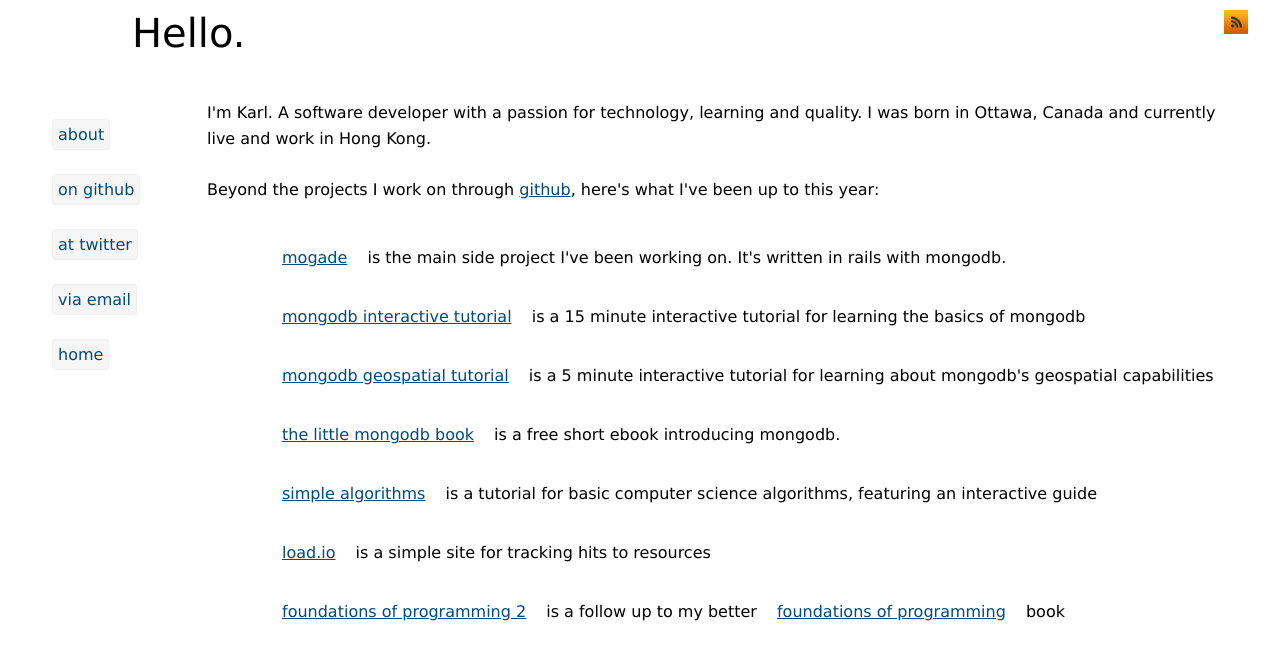
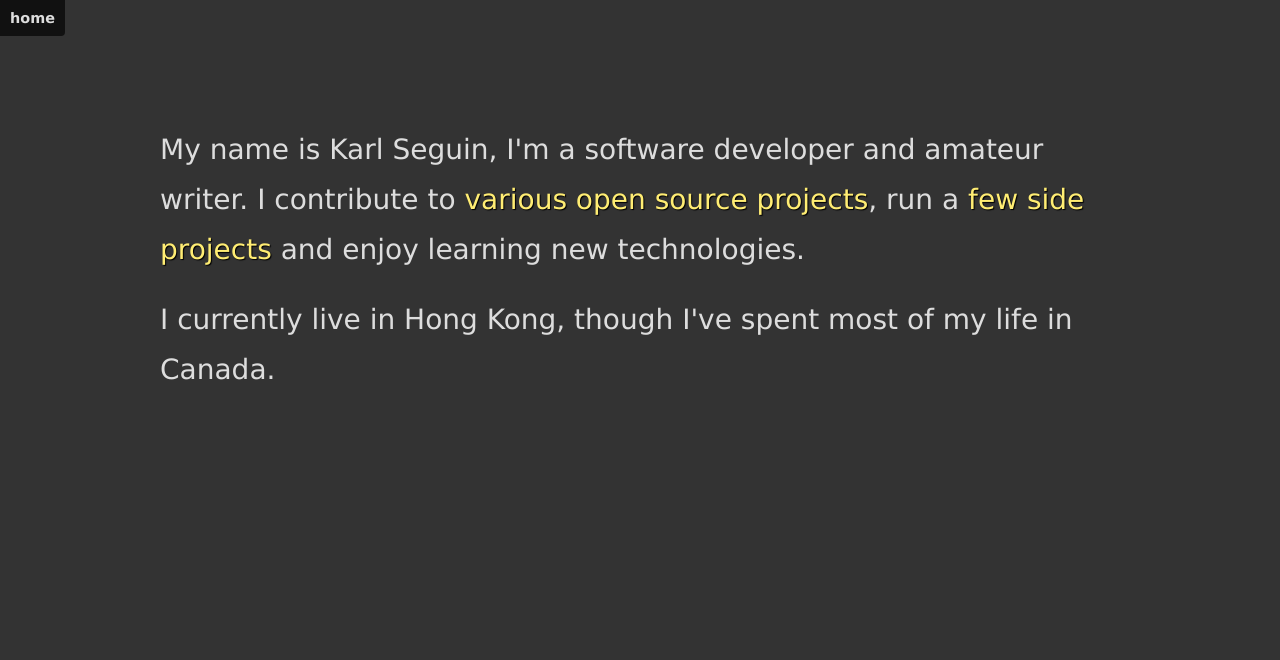
Before and after one commit to fehmicansaglam/fehmicansaglam.github.com, a Jekyll site: the page about.html, which Jekyll copies as it is, in a window 1280 px wide. Shown: the top 660 px of the page. Built offline with Jekyll 4.4.1, drawn with Linux system fonts in a browser that asks for light colours; nearby versions of some CDN libraries.

Commit message:
new about page

```diff
--- a/_layouts/default.html
+++ b/_layouts/default.html
@@ -4,10 +4,10 @@
     <title>{{ page.title }}</title>
     <meta name="description" content="code, write, think" />
     <link href="/assets/css/main.css" rel="stylesheet" />
+    {% if page.css %}<link href="/assets/css/{{ page.css }}.css" rel="stylesheet" />{% endif %}
+    <script src="//ajax.googleapis.com/ajax/libs/jquery/1.7.1/jquery.min.js"></script>
+    {% if page.js %}<script src="/assets/js/{{ page.js}}.js"></script>{% endif %}
     <link href="//feeds.feedburner.com/KarlSeguinsBlog" rel="alternate" type="application/atom+xml" />
-    <link href="/assets/css/shcore.css" rel="stylesheet" />
-    <script src="//ajax.googleapis.com/ajax/libs/jquery/1.6.3/jquery.min.js"></script>
-    <script src="/assets/js/shCore.js"></script>
     <!--[if lt IE 9]>
     <script>
       var e = ['article','header','nav'];
@@ -22,7 +22,7 @@
     </header>
      <div id="site">
         <nav>
-          <p><a href="/about.html">about</a></p>
+          <p><a href="/about.html" id="about">about</a></p>
           <p><a href="//github.com/karlseguin">on github</a></p>
           <p><a href="//twitter.com/karlseguin">at twitter</a></p>
           <p><a href="mailto:karl@openmymind.net">via email</a></p>
--- a/_layouts/post.html
+++ b/_layouts/post.html
@@ -1,5 +1,8 @@
 ---
 layout: default
+css: shcore
+js: shCore
+page.js:
 ---
 
 <article>
--- a/about.html
+++ b/about.html
@@ -1,17 +1,18 @@
----
-layout: default
-title: Karl Seguin
----
+<!DOCTYPE html>
+<html>
+  <head>
+    <title>karl seguin</title>
+    <link href="/assets/css/about.css" rel="stylesheet" type="text/css">
+  </head>
+  <body>
+    <a href="/" id="home">home</a>
+    <div id="content">
+      <p>My name is Karl Seguin, I'm a software developer and amateur writer.
+      I contribute to <a href="https://github.com/karlseguin">various open source projects</a>,
+      run a <a href="http://mogade.com">few</a> <a href="http://little.io">side</a> <a href="http://mongly.com">projects</a>
+      and enjoy learning new technologies.</p>
 
-<p>I'm Karl. A software developer with a passion for technology, learning and quality. I was born in Ottawa, Canada and currently live and work in Hong Kong.</p>
-
-<p>Beyond the projects I work on through <a href="http://github.com/karlseguin">github</a>, here's what I've been up to this year:</p>
-<ul id="about" class="posts">
-  <li><a href="http://mogade.com">mogade</a> is the main side project I've been working on. It's written in rails with mongodb.</li>
-  <li><a href="http://tutorial.mongly.com/tutorial/index">mongodb interactive tutorial</a> is a 15 minute interactive tutorial for learning the basics of mongodb</li>
-  <li><a href="http://tutorial.mongly.com/geo/index">mongodb geospatial tutorial</a> is a 5 minute interactive tutorial for learning about mongodb's geospatial capabilities</li>
-  <li><a href="http://openmymind.net/mongodb.pdf">the little mongodb book</a> is a free short ebook introducing mongodb.</li>
-  <li><a href="http://algorithms.openmymind.net">simple algorithms</a> is a tutorial for basic computer science algorithms, featuring an interactive guide</li>
-  <li><a href="http://load.io">load.io</a> is a simple site for tracking hits to resources</li>
-  <li><a href="https://github.com/karlseguin/Foundations-of-Programming-2">foundations of programming 2</a> is a follow up to my better <a href="http://foundationsof.com/FoundationsOfProgramming.pdf">foundations of programming</a> book</li>
-</ul>
+      <p>I currently live in Hong Kong, though I've spent most of my life in Canada.</p>
+    </div>
+  </body>
+</html>
--- /dev/null
+++ b/assets/css/about.css
@@ -0,0 +1,10 @@
+*{padding:0;margin:0;}
+a{text-decoration:none;}
+a:hover{color:#BFAD30;border-bottom-right-radius:4px;}
+html{font-family:verdana;font-size:90%;background:#333;color:#ddd;}
+#home{position:absolute;top:0;left:0;display:inline-block;color:#ddd;padding:10px;;font-weight:bold}
+#home:hover{background:#111;}
+
+#content{width:960px;margin:125px auto 0;font-size:28px;}
+#content a{color:#FFED73;text-shadow:1px 1px 1px #000;}
+p{line-height:50px;margin-bottom:20px;}
```
Also changed, not shown: _layouts/quote.html (line endings or trailing spaces).
